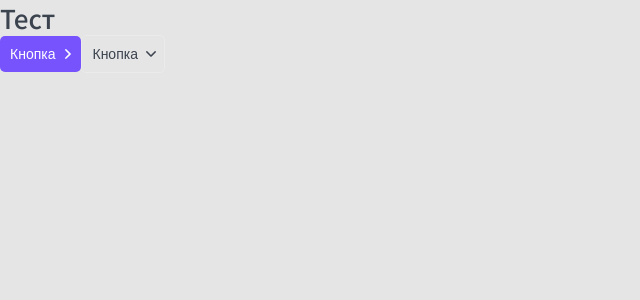
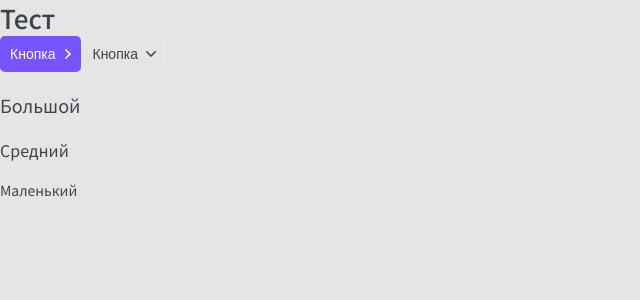
Before and after one commit to kebyavonatlus/nextjstemplate, a Next.js app: page / in a window 1280 px wide. Shown: the top 300 px of the page, without its empty margins (0-640 px from the left). Built offline with nearby package versions, Linux system fonts and the light colour scheme.

Commit message:
add new component P

```diff
--- /dev/null
+++ b/components/P/P.module.css
@@ -0,0 +1,18 @@
+.p {
+    margin: 0;
+}
+
+.s {
+    font-size: 14px;
+    line-height: 24px;
+}
+
+.m {
+    font-size: 16px;
+    line-height: 24px;
+}
+
+.l {
+    font-size: 18px;
+    line-height: 29px;
+}
--- /dev/null
+++ b/components/P/P.props.ts
@@ -0,0 +1,6 @@
+import {DetailedHTMLProps, HTMLAttributes, ReactNode} from 'react'
+
+export interface PProps extends DetailedHTMLProps<HTMLAttributes<HTMLParagraphElement>, HTMLParagraphElement> {
+    size?: 's' | 'm' | 'l';
+    children: ReactNode;
+}
--- /dev/null
+++ b/components/P/P.tsx
@@ -0,0 +1,16 @@
+import { PProps } from './P.props';
+import styles from './P.module.css';
+import cn from 'classnames';
+
+export const P = ({ size = 'm', children, className, ...props }: PProps): JSX.Element => {
+    return (
+        <p className={cn(styles.P, className, {
+            [styles.s]: size == 's',
+            [styles.m]: size == 'm',
+            [styles.l]: size == 'l',
+        })}
+            {...props}>
+            {children}
+        </p>
+    );
+};
--- a/components/index.ts
+++ b/components/index.ts
@@ -1,2 +1,3 @@
 export * from './Htag/Htag';
 export * from './Button/Button';
+export * from './P/P';
--- a/pages/index.tsx
+++ b/pages/index.tsx
@@ -1,4 +1,4 @@
-import { Button, Htag } from "../components";
+import { Button, Htag, P } from "../components";
 
 export default function Home(): JSX.Element {
   return (
@@ -6,6 +6,9 @@ export default function Home(): JSX.Element {
       <Htag tag='h1'>Тест</Htag>
       <Button appearance="primary" arrow="right" className="asdasdasd">Кнопка</Button>
       <Button appearance="ghost" arrow="down">Кнопка</Button>
+      <P size="l">Большой</P>
+      <P>Средний</P>
+      <P size="s">Маленький</P>
     </>
   );
 }
```
